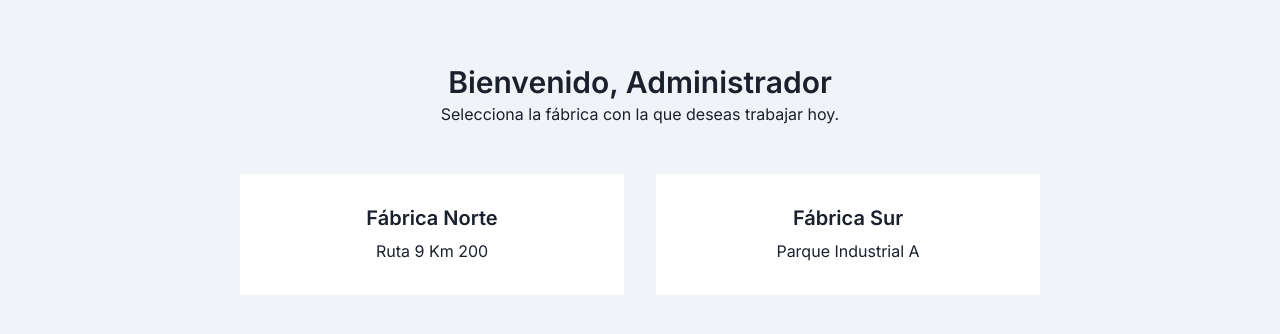
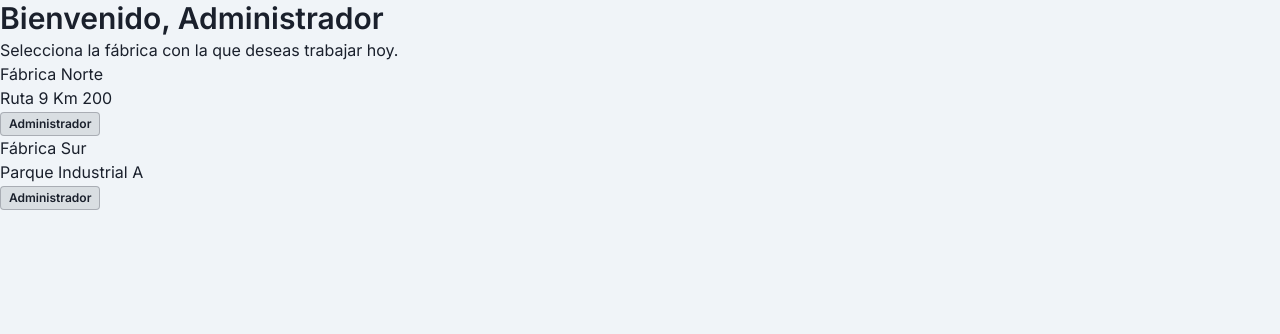
Before and after one commit to BorgesAgustin/ProductIO, a PHP site: page /pages/onboarding.php in a window 1280 px wide. Shown: the top 334 px of the page. Run offline with PHP 8.4, Linux system fonts and the light colour scheme; a user stored in the database is signed in; data comes from the database, SQL or seed files in the repository.

Commit message:
Fase 2: maquetado de onboarding con tokens reales y badge de rol

```diff
--- a/api/fabricas/listar_usuario.php
+++ b/api/fabricas/listar_usuario.php
@@ -14,7 +14,7 @@
 
 try {
     $stmt = $pdo->prepare("
-        SELECT f.* FROM fabricas f
+        SELECT f.*, uf.rol FROM fabricas f
         JOIN usuario_fabricas uf ON f.id = uf.fabrica_id
         WHERE uf.usuario_id = ?
     ");
--- a/assets/js/onboarding.js
+++ b/assets/js/onboarding.js
@@ -16,7 +16,7 @@
                 renderFabricas(res.data);
             } else {
                 window.ms.mostrarError(res.error || 'Error al cargar fábricas');
-                grid.innerHTML = `<p class="error">${res.error}</p>`;
+                grid.innerHTML = `<p class="fabricas-grid__error">${res.error}</p>`;
             }
         })
         .catch(err => {
@@ -29,7 +29,7 @@
     grid.innerHTML = '';
 
     if (fabricas.length === 0) {
-        grid.innerHTML = '<p>No tienes fábricas asignadas. Contacta al administrador.</p>';
+        grid.innerHTML = '<p class="fabricas-grid__empty">No tienes fábricas asignadas. Contacta al administrador.</p>';
         return;
     }
 
@@ -37,12 +37,21 @@
         const card = document.createElement('div');
         card.className = 'fabrica-card';
         card.innerHTML = `
-            <h3>${f.nombre}</h3>
-            <p>${f.direccion || 'Sin dirección'}</p>
+            <div class="fabrica-card__name">${f.nombre}</div>
+            <div class="fabrica-card__address">${f.direccion || 'Sin dirección'}</div>
+            <div class="fabrica-card__footer">${renderRoleBadge(f.rol)}</div>
         `;
         card.onclick = () => seleccionarFabrica(f.id);
         grid.appendChild(card);
     });
+}
+
+// Misma regla que partials/sidebar.php: solo 'admin' tiene la etiqueta de Administrador.
+function renderRoleBadge(rol) {
+    const esAdmin = rol === 'admin';
+    const clase = esAdmin ? 'role-badge--admin' : 'role-badge--operator';
+    const etiqueta = esAdmin ? 'Administrador' : 'Operario de Línea';
+    return `<span class="role-badge ${clase}">${etiqueta}</span>`;
 }
 
 function seleccionarFabrica(id) {
--- a/pages/onboarding.php
+++ b/pages/onboarding.php
@@ -3,30 +3,18 @@
 include '../partials/header.php';
 ?>
 
-<div class="onboarding-container">
-    <div class="onboarding-header">
-        <h1>Bienvenido, <?php echo htmlspecialchars($_SESSION['nombre']); ?></h1>
-        <p>Selecciona la fábrica con la que deseas trabajar hoy.</p>
+<main class="onboarding-page">
+    <div class="onboarding-page__inner">
+        <div class="onboarding-page__header">
+            <h1 class="onboarding-page__title">Bienvenido, <?php echo htmlspecialchars($_SESSION['nombre']); ?></h1>
+            <p class="onboarding-page__subtitle">Selecciona la fábrica con la que deseas trabajar hoy.</p>
+        </div>
+
+        <div id="fabricas-grid" class="fabricas-grid">
+            <p class="fabricas-grid__loading">Cargando fábricas...</p>
+        </div>
     </div>
-
-    <div id="fabricas-grid" class="fabricas-grid">
-        <!-- Se cargará dinámicamente -->
-        <p class="loading">Cargando fábricas...</p>
-    </div>
-</div>
-
-<style>
-    .onboarding-container { max-width: 800px; margin: 4rem auto; text-align: center; }
-    .onboarding-header { margin-bottom: 3rem; }
-    .fabricas-grid { display: grid; grid-template-columns: repeat(auto-fit, minmax(250px, 1fr)); gap: 2rem; }
-    .fabrica-card {
-        background: white; padding: 2rem; border-radius: var(--radius);
-        box-shadow: var(--shadow); border: 1px solid var(--border);
-        cursor: pointer; transition: all 0.2s;
-    }
-    .fabrica-card:hover { transform: translateY(-5px); border-color: var(--primary); }
-    .fabrica-card h3 { color: var(--primary); margin-bottom: 0.5rem; }
-</style>
+</main>
 
 <script src="../assets/js/common.js"></script>
 <script src="../assets/js/onboarding.js"></script>
```
